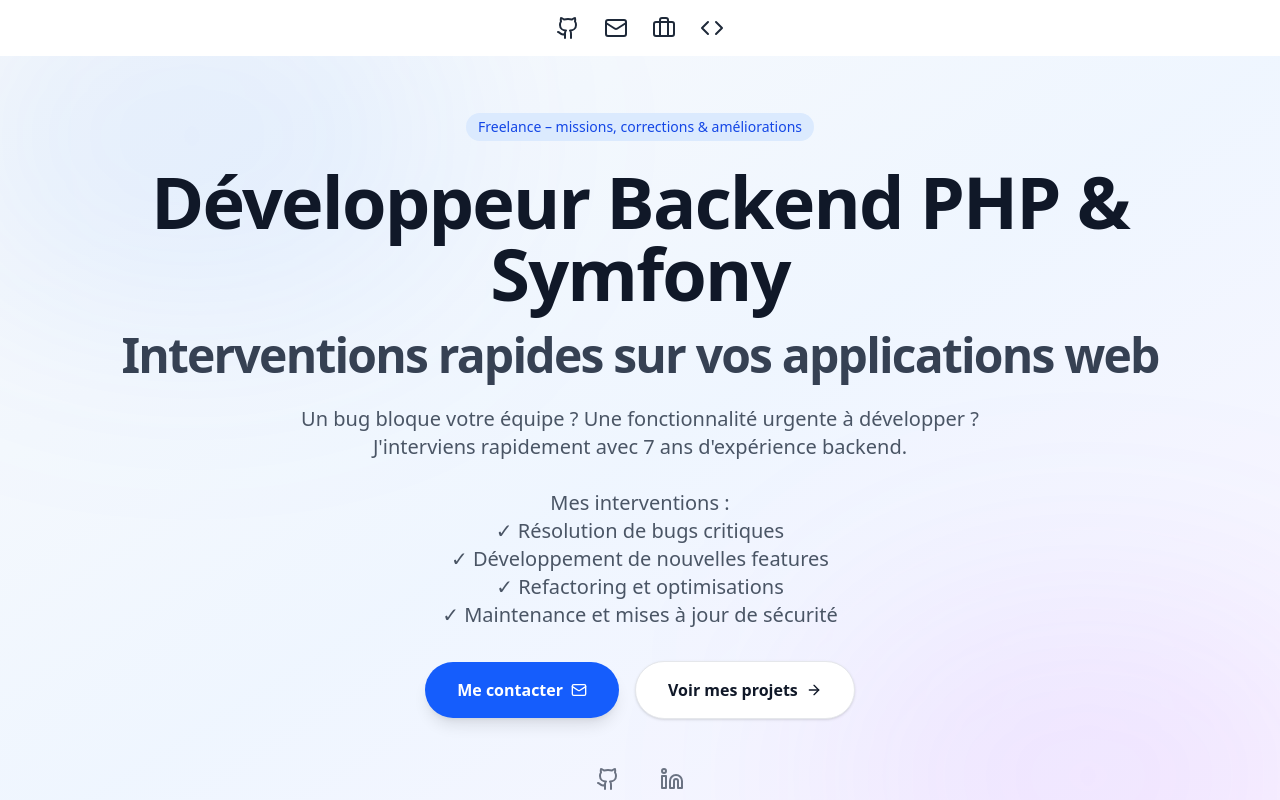
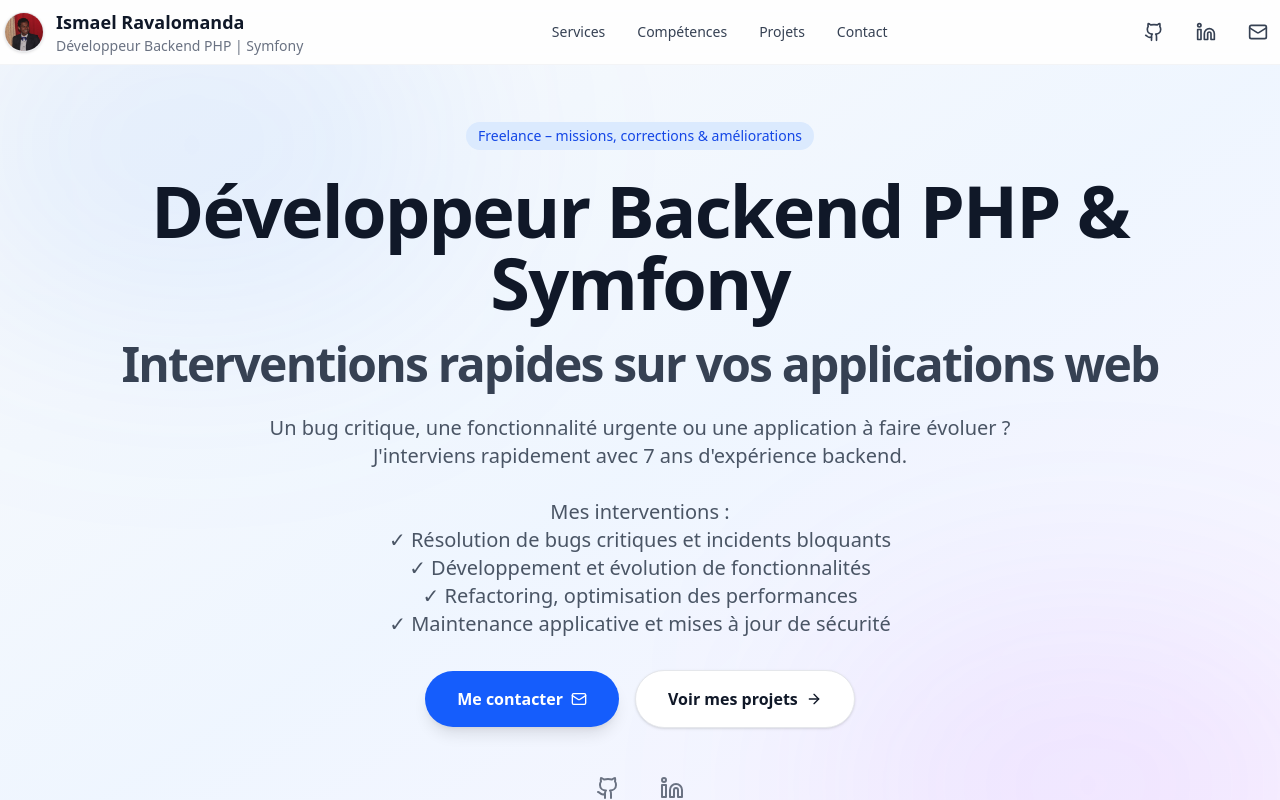
Before and after one commit to MihajaIsmael/portfolio, a React (Vite) app: page / in a window 1280 px wide. Shown: the top 800 px of the page. Built offline with nearby package versions, Linux system fonts and the light colour scheme.

Commit message:
Complete portfolio version

```diff
--- a/index.html
+++ b/index.html
@@ -4,7 +4,7 @@
     <meta charset="UTF-8" />
     <link rel="icon" type="image/svg+xml" href="/vite.svg" />
     <meta name="viewport" content="width=device-width, initial-scale=1.0" />
-    <title>portfolio</title>
+    <title>Ismael Ravalomanda - Portfolio</title>
   </head>
   <body>
     <div id="root"></div>
--- a/src/App.jsx
+++ b/src/App.jsx
@@ -16,22 +16,22 @@
                 <Hero
                     title="Développeur Backend PHP & Symfony"
                     subtitle="Interventions rapides sur vos applications web"
-                    description={`Un bug bloque votre équipe ? Une fonctionnalité urgente à développer ?
+                    description={`Un bug critique, une fonctionnalité urgente ou une application à faire évoluer ?
 J'interviens rapidement avec 7 ans d'expérience backend.
 
 Mes interventions :
-✓ Résolution de bugs critiques
-✓ Développement de nouvelles features
-✓ Refactoring et optimisations
-✓ Maintenance et mises à jour de sécurité`}
+✓ Résolution de bugs critiques et incidents bloquants
+✓ Développement et évolution de fonctionnalités
+✓ Refactoring, optimisation des performances
+✓ Maintenance applicative et mises à jour de sécurité`}
                     badge="Freelance – missions, corrections & améliorations"
                     ctaContact="#contact"
                     ctaProjects="#projects"
                 />
 
+                <Projects />
                 <Skills />
                 <Services />
-                <Projects />
                 <Contact />
                 <About />
             </main>
--- a/src/components/About.jsx
+++ b/src/components/About.jsx
@@ -11,8 +11,8 @@
         >
             <h2 className="text-3xl font-semibold mb-4">À propos</h2>
             <p className="text-gray-700 max-w-2xl mx-auto">
-                Développeur web avec 7 ans d'expérience sur PHP, JavaScript et 1CRM. Passionné par
-                la création de solutions efficaces pour les clients et l'optimisation des workflows.
+                Développeur backend orienté web avec 7 ans d’expérience sur PHP, JavaScript et 1CRM, j’interviens sur des applications existantes pour les stabiliser, les faire évoluer et les optimiser.
+Habitué aux environnements métiers (ERP, CRM, outils internes), je travaille sur la résolution de bugs, le développement de fonctionnalités, le refactoring du code et l’amélioration des workflows, avec une approche pragmatique et orientée résultats.
             </p>
         </motion.section>
     );
--- a/src/components/Header.jsx
+++ b/src/components/Header.jsx
@@ -1,19 +1,79 @@
-import { Github, Mail, Briefcase, Code } from 'lucide-react';
-import { motion } from 'framer-motion';
-
+import { Github, Linkedin, Mail } from "lucide-react";
+import { motion } from "framer-motion";
 
 export default function Header() {
     return (
         <motion.header
-            initial={{ opacity: 0, y: -50 }}
+            initial={{ opacity: 0, y: -20 }}
             animate={{ opacity: 1, y: 0 }}
-            transition={{ duration: 0.5 }}
-            className="flex justify-center items-center space-x-6 p-4 bg-white shadow"
+            transition={{ duration: 0.4 }}
+            className="sticky top-0 z-50 bg-white/90 backdrop-blur border-b border-gray-100"
         >
-            <Github className="w-6 h-6 text-gray-800 hover:text-black cursor-pointer" />
-            <Mail className="w-6 h-6 text-gray-800 hover:text-black cursor-pointer" />
-            <Briefcase className="w-6 h-6 text-gray-800 hover:text-black cursor-pointer" />
-            <Code className="w-6 h-6 text-gray-800 hover:text-black cursor-pointer" />
+            <div className="max-w-7xl mx-auto px-1 py-2 flex items-center justify-between">
+                {/* Branding */}
+                <a href="#hero" className="flex items-center gap-3 hover:opacity-80 transition-opacity">
+                    <img
+                        src="ir.jpg"
+                        alt="Ismael Ravalomanda"
+                        className="w-10 h-10 rounded-full object-cover border border-gray-200 shadow-sm"
+                    />
+                    <div className="flex flex-col leading-tight">
+                        <span className="font-extrabold text-gray-900 text-lg">
+                            Ismael Ravalomanda
+                        </span>
+                        <span className="text-sm text-gray-500">
+                            Développeur Backend PHP | Symfony
+                        </span>
+                    </div>
+                </a>
+
+                {/* Navigation */}
+                <nav className="hidden md:flex items-center gap-8 text-sm font-medium text-gray-700">
+                    <a href="#services" className="hover:text-blue-600 transition">
+                        Services
+                    </a>
+                    <a href="#skills" className="hover:text-blue-600 transition">
+                        Compétences
+                    </a>
+                    <a href="#projects" className="hover:text-blue-600 transition">
+                        Projets
+                    </a>
+                    <a href="#contact" className="hover:text-blue-600 transition">
+                        Contact
+                    </a>
+                </nav>
+
+                {/* Social */}
+                <div className="flex items-center gap-4">
+                    <a
+                        href="https://github.com/MihajaIsmael"
+                        target="_blank"
+                        rel="noopener noreferrer"
+                        className="p-2 rounded-full hover:bg-gray-100 transition"
+                        aria-label="GitHub"
+                    >
+                        <Github className="w-5 h-5 text-gray-700" />
+                    </a>
+
+                    <a
+                        href="https://www.linkedin.com/in/isma%C3%ABl-ravalomanda-390593170/"
+                        target="_blank"
+                        rel="noopener noreferrer"
+                        className="p-2 rounded-full hover:bg-gray-100 transition"
+                        aria-label="LinkedIn"
+                    >
+                        <Linkedin className="w-5 h-5 text-gray-700" />
+                    </a>
+
+                    <a
+                        href="#contact"
+                        className="p-2 rounded-full hover:bg-gray-100 transition"
+                        aria-label="Contact"
+                    >
+                        <Mail className="w-5 h-5 text-gray-700" />
+                    </a>
+                </div>
+            </div>
         </motion.header>
     );
 }
--- a/src/components/Projects.jsx
+++ b/src/components/Projects.jsx
@@ -4,7 +4,7 @@
 
 export default function Projects() {
     return (
-        <section className="mt-2 text-gray-800 py-16 px-6" id="projects">
+        <section className="mt-8 text-gray-800 py-16 px-6" id="projects">
             <motion.div
                 initial={{ opacity: 0, y: -20 }}
                 whileInView={{ opacity: 1, y: 0 }}
```
Also changed, not shown: public/ir.jpg (added).
